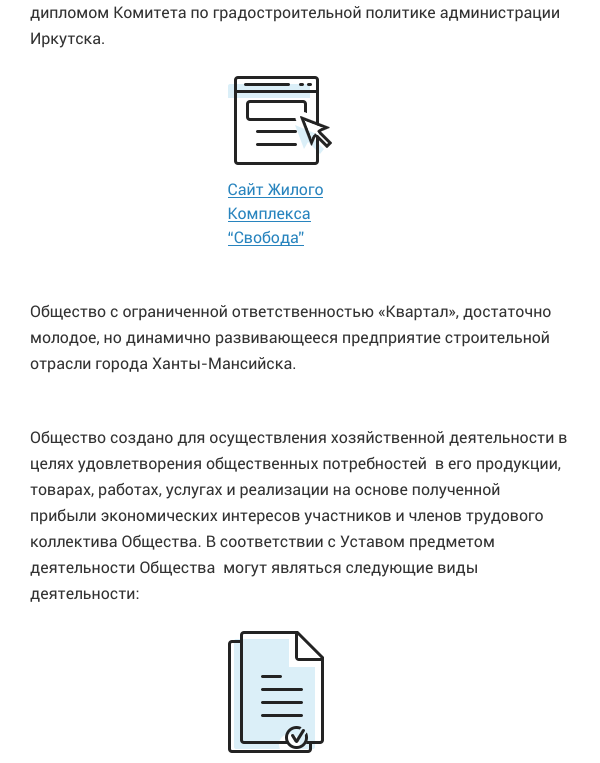
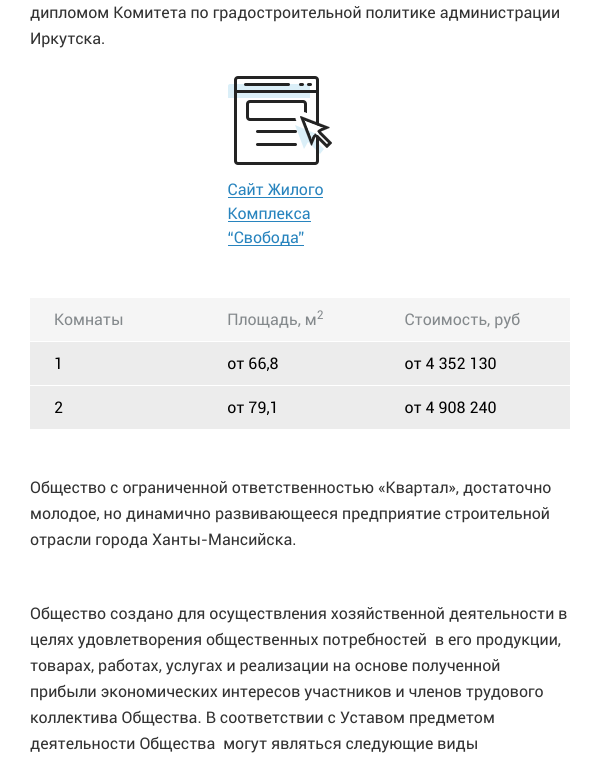
Before and after one commit to extra0/New-Kvartal, a plain HTML site: page flat.html in a window 600 px wide. Shown: the part 1577-2340 px from the top of the page. Drawn offline with Linux system fonts and the light colour scheme.

Commit message:
правка таблицы для страницы обьекта

```diff
--- a/css/dev/media.less
+++ b/css/dev/media.less
@@ -357,6 +357,17 @@
 				display: inline-block;
 				text-align: left;
 				margin: 0 1% 30px 1%;
+			}
+		}
+	}
+	.estate {
+		&__table {
+			width: 100%;
+			display: block;
+			td, th {
+				font-size: 16px;
+				padding: 10px 24px;
+				width: 16%;
 			}
 		}
 	}
```
Also changed, not shown: css/styles.css.
